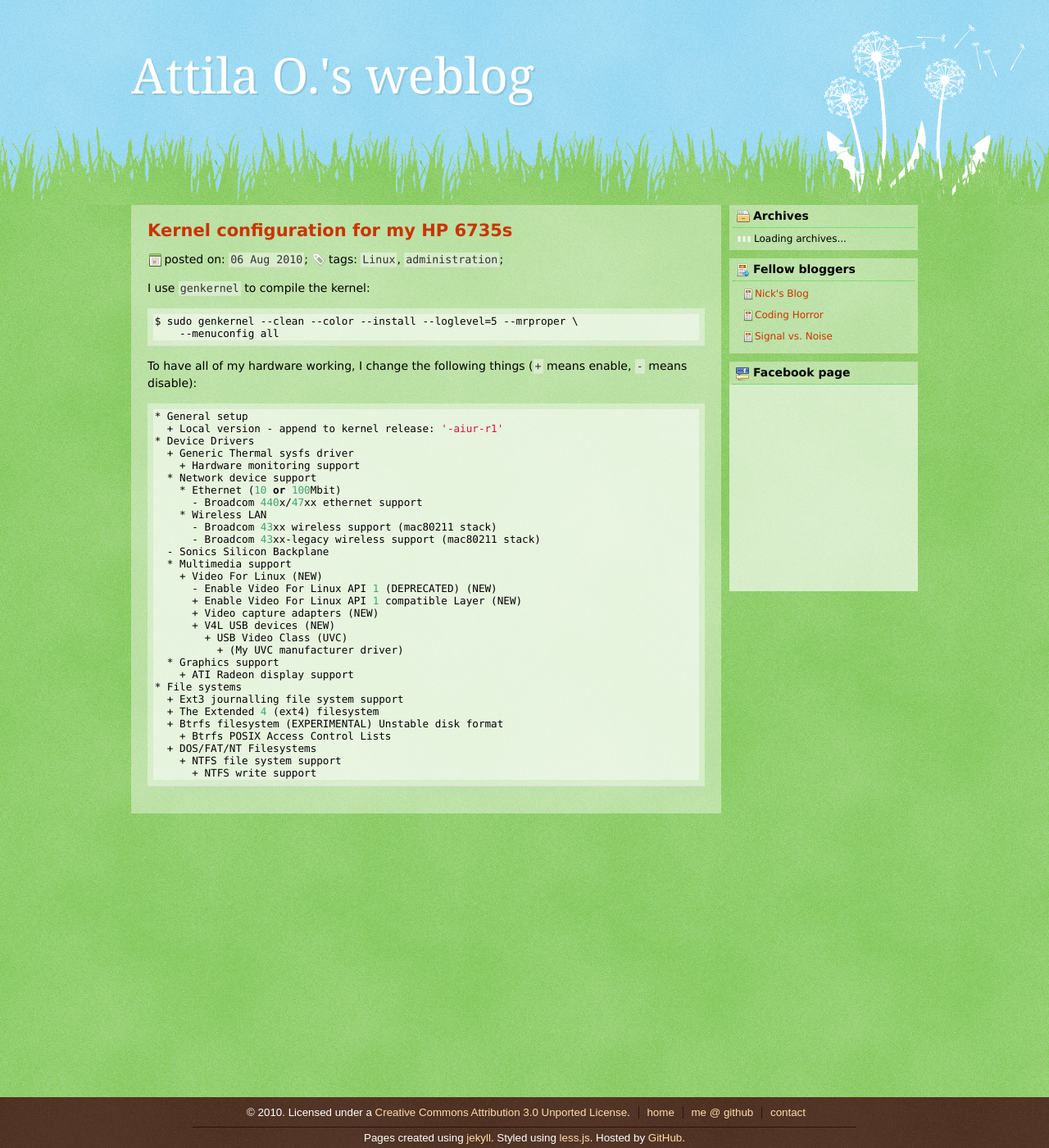
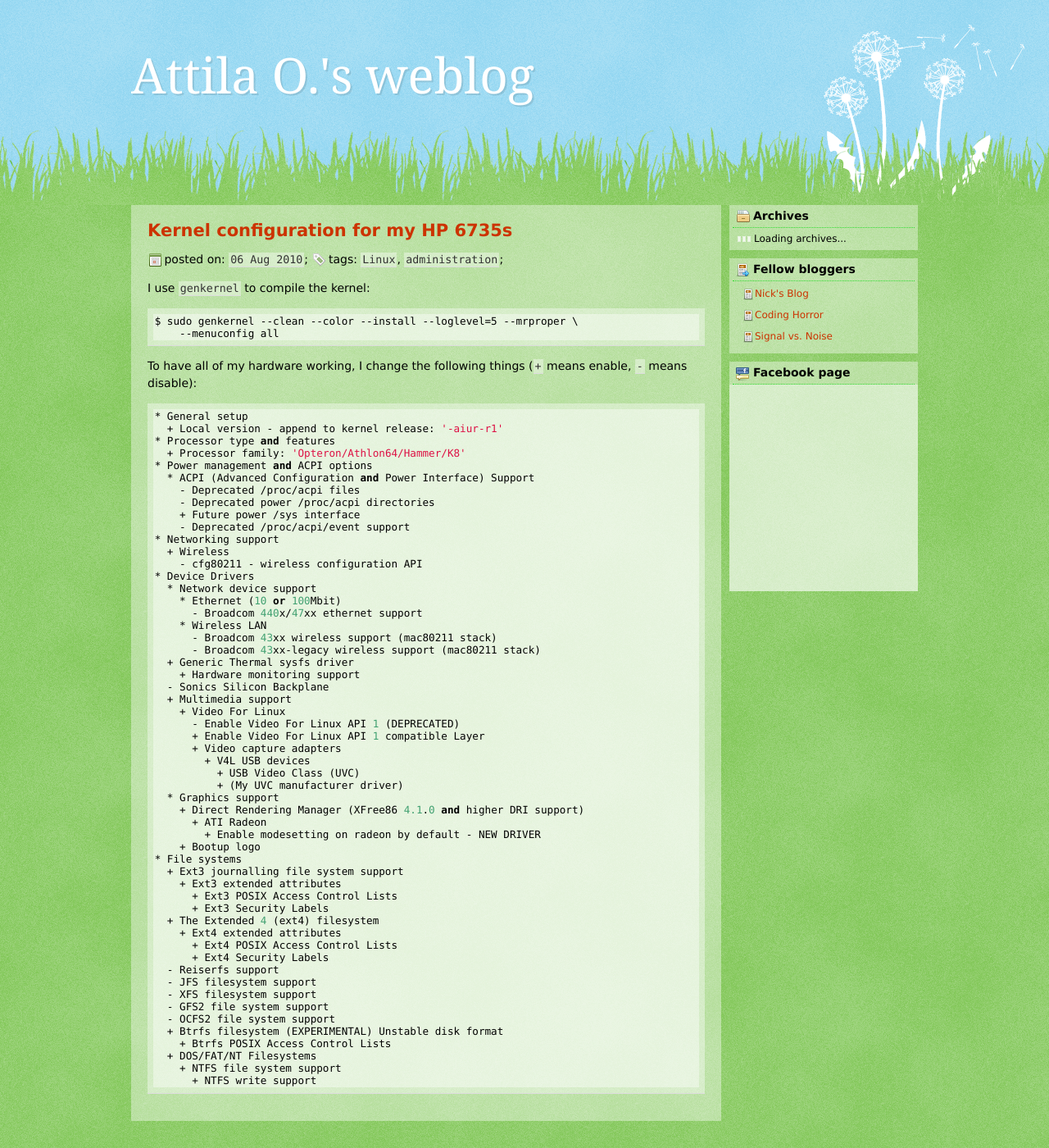
Before and after one commit to attilaolah/attilaolah.github.io, a Jekyll site: the page built from _posts/2010-08-06-kernel-configuration-for-my-hp-6735s.markdown, in a window 1280 px wide and 1400 px high. Shown: the whole window at 82% size. Built offline with Jekyll 4.4.1, drawn with Linux system fonts in a browser that asks for light colours; nearby versions of some CDN libraries.

Commit message:
updated kernel configuration

```diff
--- a/_posts/2010-08-06-kernel-configuration-for-my-hp-6735s.markdown
+++ b/_posts/2010-08-06-kernel-configuration-for-my-hp-6735s.markdown
@@ -18,29 +18,54 @@
 
     * General setup
       + Local version - append to kernel release: '-aiur-r1'
+    * Processor type and features
+      + Processor family: 'Opteron/Athlon64/Hammer/K8'
+    * Power management and ACPI options
+      * ACPI (Advanced Configuration and Power Interface) Support
+        - Deprecated /proc/acpi files
+        - Deprecated power /proc/acpi directories
+        + Future power /sys interface
+        - Deprecated /proc/acpi/event support
+    * Networking support
+      + Wireless
+        - cfg80211 - wireless configuration API
     * Device Drivers
-      + Generic Thermal sysfs driver
-        + Hardware monitoring support
       * Network device support
         * Ethernet (10 or 100Mbit)
           - Broadcom 440x/47xx ethernet support
         * Wireless LAN
           - Broadcom 43xx wireless support (mac80211 stack)
           - Broadcom 43xx-legacy wireless support (mac80211 stack)
+      + Generic Thermal sysfs driver
+        + Hardware monitoring support
       - Sonics Silicon Backplane
-      * Multimedia support
-        + Video For Linux (NEW)
-          - Enable Video For Linux API 1 (DEPRECATED) (NEW)
-          + Enable Video For Linux API 1 compatible Layer (NEW)
-          + Video capture adapters (NEW)
-          + V4L USB devices (NEW)
-            + USB Video Class (UVC)
+      + Multimedia support
+        + Video For Linux
+          - Enable Video For Linux API 1 (DEPRECATED)
+          + Enable Video For Linux API 1 compatible Layer
+          + Video capture adapters
+            + V4L USB devices
+              + USB Video Class (UVC)
               + (My UVC manufacturer driver)
       * Graphics support
-        + ATI Radeon display support
+        + Direct Rendering Manager (XFree86 4.1.0 and higher DRI support)
+          + ATI Radeon
+            + Enable modesetting on radeon by default - NEW DRIVER
+        + Bootup logo
     * File systems
       + Ext3 journalling file system support
+        + Ext3 extended attributes
+          + Ext3 POSIX Access Control Lists
+          + Ext3 Security Labels
       + The Extended 4 (ext4) filesystem
+        + Ext4 extended attributes
+          + Ext4 POSIX Access Control Lists
+          + Ext4 Security Labels
+      - Reiserfs support
+      - JFS filesystem support
+      - XFS filesystem support
+      - GFS2 file system support
+      - OCFS2 file system support
       + Btrfs filesystem (EXPERIMENTAL) Unstable disk format
         + Btrfs POSIX Access Control Lists
       + DOS/FAT/NT Filesystems
```
